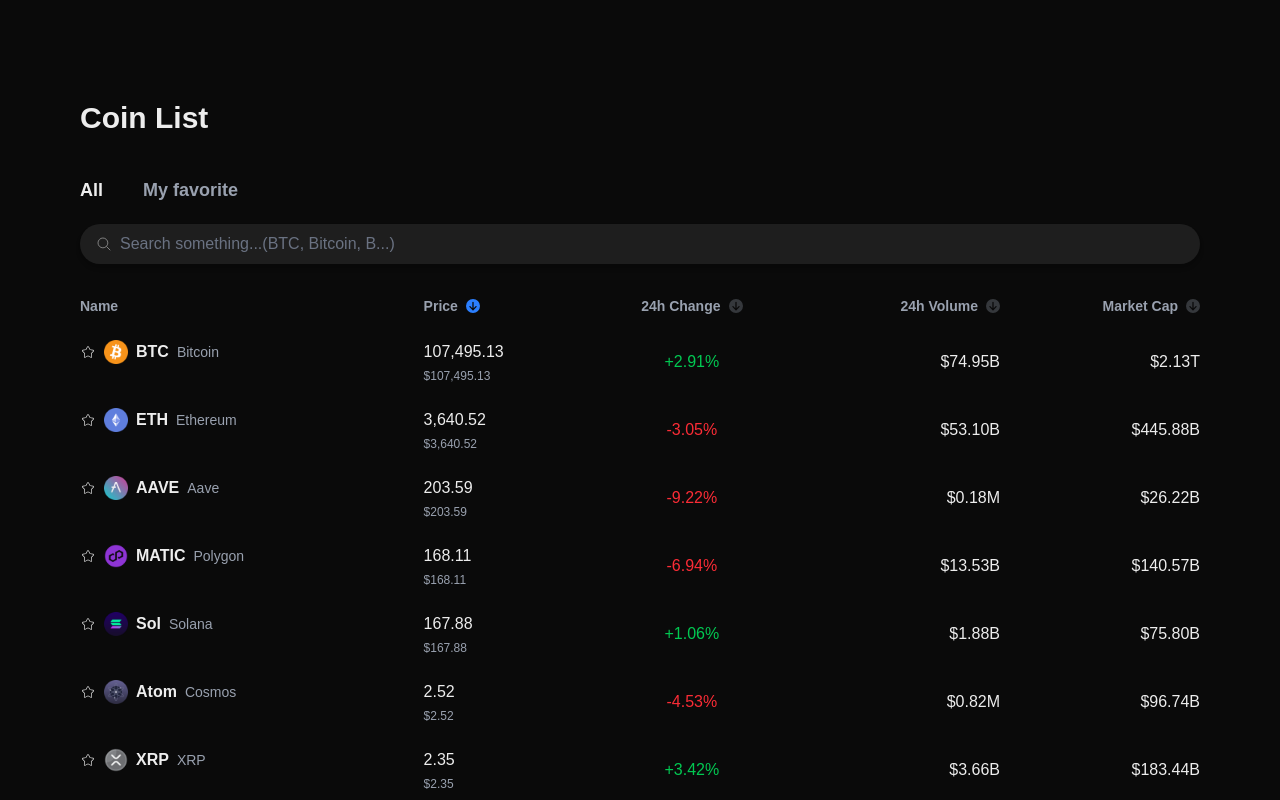
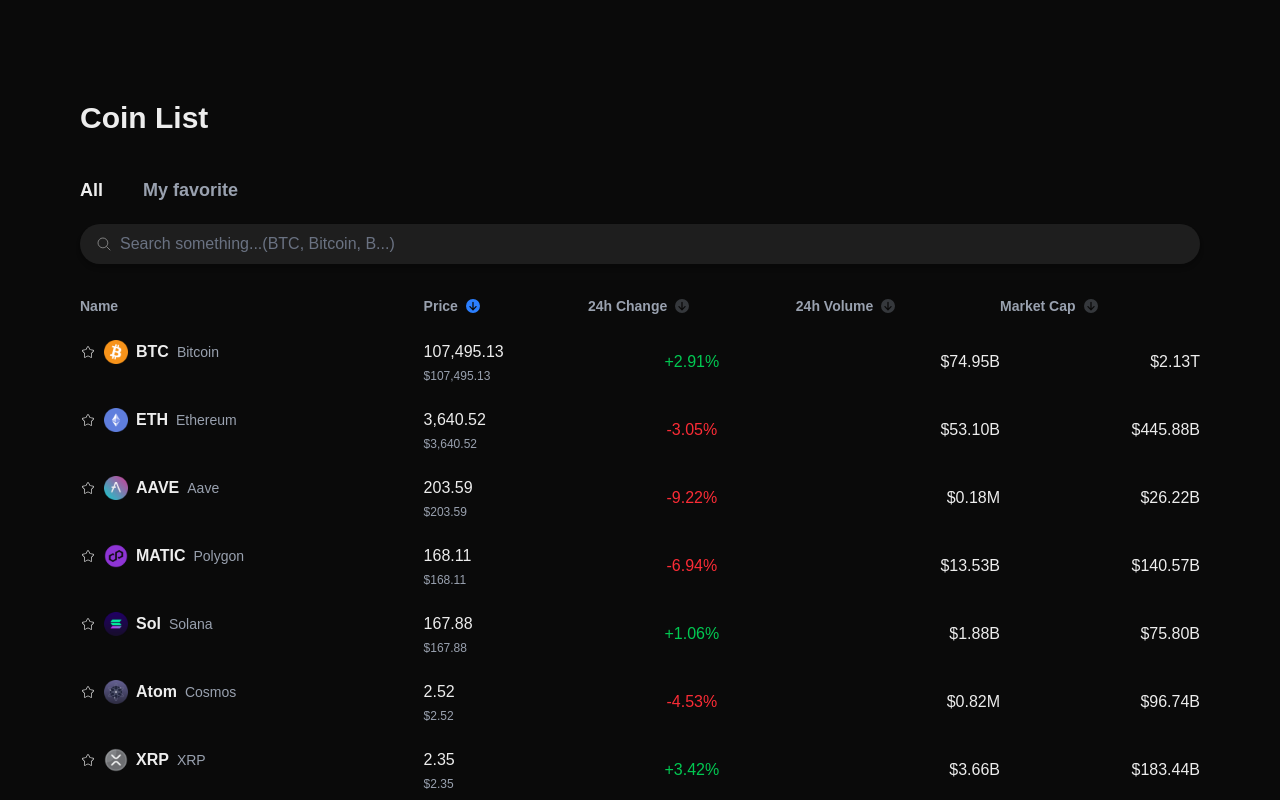
Before and after one commit to heidi3115/smashfi-frontend, a Next.js app: page /coin-list in a window 1280 px wide. Shown: the top 800 px of the page. Built offline with nearby package versions, Linux system fonts and the light colour scheme.

Commit message:
fix: SortableHeader column 타입 수정, alignClass 삼항연산자 수정

```diff
--- a/app/components/ui/SortableHeader.tsx
+++ b/app/components/ui/SortableHeader.tsx
@@ -1,15 +1,24 @@
 import {FaCircleArrowDown, FaCircleArrowUp} from "react-icons/fa6";
+import {Column} from "@tanstack/react-table";
 
-type SortableHeaderProps = {
-    column: any;
+type SortableHeaderProps<TData> = {
+    column: Column<TData, unknown>;
     label: string;
     align?: "start" | "center" | "end";
 }
 
-export const SortableHeader = ({column, label, align = "start"}: SortableHeaderProps) => {
+export const SortableHeader = <TData,>({
+                                   column,
+                                   label,
+                                   align = "start",
+}: SortableHeaderProps<TData>) => {
     const sorted = column.getIsSorted();
 
-    const alignClass = align === "center" ? "justify-center" : align === "end" ? "justify-end" : "justify-start";
+    const alignClass = {
+        start: "justify-start",
+        center: "justify-center",
+        end: "justify-end",
+    };
 
     return (
         <button
```
